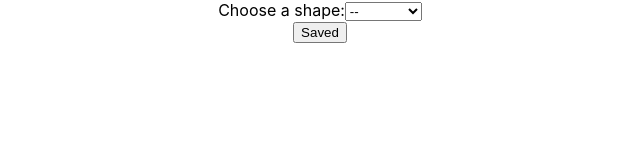
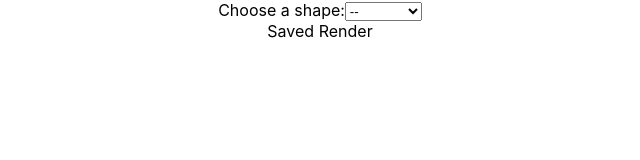
Before and after one commit to theolamide/ShapesSVG, a React (Create React App) app in the folder replate/: page / in a window 1280 px wide. Shown: the top 160 px of the page, without its empty margins (320-960 px from the left). Built offline with nearby package versions, Linux system fonts and the light colour scheme.

Commit message:
Successfully fetched from localStorage without throwing error

```diff
--- a/replate/src/App.js
+++ b/replate/src/App.js
@@ -1,6 +1,7 @@
 import {useState} from 'react';
 import Circle from './Components/Circle.js';
 import Rectangle from './Components/Rectangle.js';
+import SavedRender from './Components/SavedRender.js';
 import './App.css';
 
 const chooseShape = {
@@ -11,10 +12,19 @@ function App() {
 
   const [currShape, setCurrShape] = useState(chooseShape)
 
+  //Save shapes function to save shape data in localStorage
+  const saveShapes = (object, value) => {
+    var existingShapes = JSON.parse(localStorage.getItem(object)) || []
+    console.log(typeof existingShapes, existingShapes)
+    existingShapes.push(value)
+    console.log(existingShapes)
+    localStorage.setItem(object, JSON.stringify(existingShapes))
+  }
+
   let toRender;
 
   if (currShape.Shape === "circle"){
-      toRender = <Circle />
+      toRender = <Circle saveShapes={saveShapes} />
     } else if (currShape.Shape === "rectangle"){
       toRender = <Rectangle />
     }
@@ -24,15 +34,7 @@ function App() {
     // console.log(currShape)
   }
 
-  const saveShapes = () => {
-    var existingShapes = localStorage.getItem("savedShapes")
 
-    existingShapes = existingShapes ? existingShapes.split(",") : []
-    existingShapes.push("What do we have here?")
-    console.log("32", existingShapes)
-    localStorage.setItem("savedShapes", existingShapes.toString())
-    console.log("34", existingShapes)
-  }
 
   return (
     <div className="App">
@@ -51,9 +53,9 @@ function App() {
       </form>
 
       {toRender}
-      <button onClick={saveShapes}>
-        Saved
-      </button>
+
+      <SavedRender />
+
     </div>
   );
 }
--- a/replate/src/Components/Circle.js
+++ b/replate/src/Components/Circle.js
@@ -9,7 +9,7 @@ const shapeProperties = {
 const activateProps = {
     propertiesPresent: true
 }
-const Circle = () => {
+const Circle = ({saveShapes}) => {
     const [circleProps, setCircleProps] = useState(shapeProperties)
     const [propStatus, setPropStatus] = useState(activateProps)
     let singleCircle
@@ -20,7 +20,7 @@ const Circle = () => {
 
     const handleChange = event => {
     setCircleProps({ ...circleProps, [event.target.name]: event.target.value})
-    console.log(circleProps)
+    // console.log(circleProps)
     }
 
 
@@ -46,32 +46,14 @@ const Circle = () => {
             </form>
 
             {singleCircle}
+            <button
+                type="button"
+                onClick={saveShapes.bind(this, "existingProp", circleProps)}
+            >
+                Save Shape
+            </button>
         </div>
     )
 }
 
 export default Circle;
-
-// const shapeProperties = {
-//     radius: "3",
-//     outlineWidth: "1",
-//     outlineColor: "#C74D4D",
-//     colorFill: "#2AE530"
-// }
-
-{/* <input
-                    type="number"
-                    max = "2"
-                    min = "0"
-                    name="outlineWidth"
-                    placeholder="Outline width in digits"
-                    onChange={handleChange}
-                    value={circleProps.outlineWidth}
-                />
-                <label htmlFor="outlineColor">Outline Color: </label>
-                <input
-                    type="color"
-                    name="outlineColor"
-                    value={circleProps.outlineColor}
-                    onChange={handleChange}
-                /> */}
--- a/replate/src/Components/Rectangle.js
+++ b/replate/src/Components/Rectangle.js
@@ -5,7 +5,7 @@ import SingleRectangle from './SingleRectangle.js';
 const shapeProperties = {
     width: "",
     height: "",
-    colorFill: "#2AE530"
+    colorFill: ""
 }
 
 const activateProps = {
@@ -61,20 +61,3 @@ const Rectangle = () => {
 }
 
 export default Rectangle;
-
-{/* <input
-                    type="number"
-                    max = "2"
-                    min = "0"
-                    name="outlineWidth"
-                    placeholder="Outline width in digits"
-                    onChange={handleChange}
-                    value={rectProps.outlineWidth}
-                /> */}
-                {/* <label htmlFor="outlineColor">Outline Color: </label>
-                <input
-                    type="color"
-                    name="outlineColor"
-                    value={rectProps.outlineColor}
-                    onChange={handleChange}
-                /> */}
--- /dev/null
+++ b/replate/src/Components/SavedRender.js
@@ -0,0 +1,12 @@
+import React from 'react';
+
+const SavedRender = () => {
+
+    return(
+        <div>
+            Saved Render
+        </div>
+    )
+}
+
+export default SavedRender;
```
